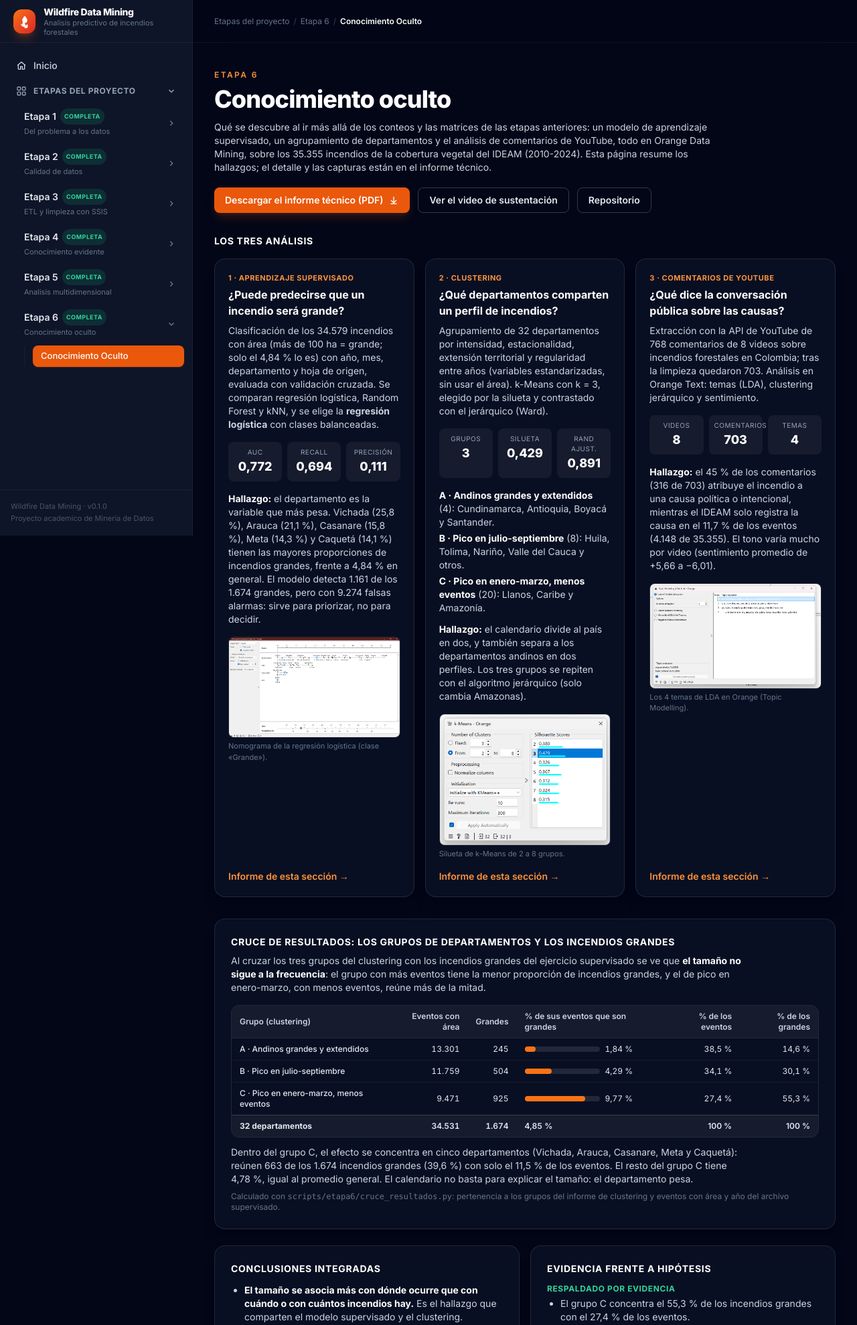
After one commit to sgora96/wildfire-data-mining, a Flask app: page /etapa-6/ in a window 1280 px wide. The commit adds this page. Shown: the top 1979 px of the page at 67% size. Run offline with Flask 3, Linux system fonts and the light colour scheme; some libraries are stand-ins or nearby versions.

Commit message:
feat(etapa6): seccion Conocimiento Oculto en la app

```diff
--- a/app/__init__.py
+++ b/app/__init__.py
@@ -37,6 +37,7 @@ def create_app(config_name: str | None = None) -> Flask:
     from app.etapa3 import etapa3_bp
     from app.etapa4 import etapa4_bp
     from app.etapa5 import etapa5_bp, olap_api_bp
+    from app.etapa6 import etapa6_bp
 
     app.register_blueprint(main_bp)
     app.register_blueprint(api_bp, url_prefix="/api")
@@ -45,6 +46,7 @@ def create_app(config_name: str | None = None) -> Flask:
     app.register_blueprint(etapa3_bp)
     app.register_blueprint(etapa4_bp)
     app.register_blueprint(etapa5_bp)
+    app.register_blueprint(etapa6_bp)
     app.register_blueprint(olap_api_bp)
 
     # --- Manejo de errores en formato JSON para el prefijo /api -------------
--- /dev/null
+++ b/app/templates/etapa6/conocimiento_oculto.html
@@ -0,0 +1,228 @@
+{% extends "_shell.html" %}
+{% block title %}Conocimiento Oculto{% endblock %}
+{% block meta_description %}Etapa 6 - Conocimiento oculto de los incendios de la cobertura vegetal: aprendizaje supervisado, clustering y comentarios de YouTube con Orange Data Mining.{% endblock %}
+{% set repo = 'https://github.com/sgora96/wildfire-data-mining' %}
+{% set pdf = url_for('static', filename='docs/Informe_Etapa6_Conocimiento_Oculto.pdf') %}
+{% block content %}
+
+<p class="text-xs font-semibold uppercase tracking-[0.2em] text-ember-400">Etapa 6</p>
+<h1 class="mt-2 text-3xl font-extrabold tracking-tight text-white sm:text-4xl">Conocimiento oculto</h1>
+<p class="mt-3 max-w-3xl text-sm text-slate-300">
+  Qué se descubre al ir más allá de los conteos y las matrices de las etapas anteriores: un modelo de aprendizaje
+  supervisado, un agrupamiento de departamentos y el análisis de comentarios de YouTube, todo en Orange Data Mining,
+  sobre los 35.355 incendios de la cobertura vegetal del IDEAM (2010-2024). Esta página resume los hallazgos; el
+  detalle y las capturas están en el informe técnico.
+</p>
+
+<div class="mt-5 flex flex-wrap gap-3">
+  <a href="{{ pdf }}" class="inline-flex items-center gap-2 rounded-lg bg-ember-600 px-4 py-2 text-sm font-semibold text-white shadow-lg shadow-ember-600/20 transition hover:bg-ember-500">
+    Descargar el informe técnico (PDF)
+    <svg class="h-4 w-4" viewBox="0 0 24 24" fill="none" stroke="currentColor" stroke-width="2"><path d="M12 4v12M6 12l6 6 6-6M5 20h14"/></svg>
+  </a>
+  <a href="#video" class="inline-flex items-center gap-2 rounded-lg border border-white/20 px-4 py-2 text-sm font-semibold text-slate-200 transition hover:bg-white/10">Ver el video de sustentación</a>
+  <a href="{{ repo }}" target="_blank" rel="noopener" class="inline-flex items-center gap-2 rounded-lg border border-white/20 px-4 py-2 text-sm font-semibold text-slate-200 transition hover:bg-white/10">Repositorio</a>
+</div>
+
+<!-- ===================== LOS TRES ANALISIS ===================== -->
+<section class="mt-8">
+  <h2 class="text-sm font-bold uppercase tracking-wider text-white">Los tres análisis</h2>
+  <div class="mt-4 grid gap-4 lg:grid-cols-3">
+
+    <article class="flex flex-col rounded-2xl border border-white/10 bg-ash-900/60 p-5 shadow-xl">
+      <p class="text-[11px] font-bold uppercase tracking-wider text-ember-400">1 · Aprendizaje supervisado</p>
+      <h3 class="mt-1 text-base font-bold text-white">¿Puede predecirse que un incendio será grande?</h3>
+      <p class="mt-2 text-sm text-slate-300">Clasificación de los 34.579 incendios con área (más de 100 ha = grande; solo el 4,84 % lo es) con año, mes, departamento y hoja de origen, evaluada con validación cruzada. Se comparan regresión logística, Random Forest y kNN, y se elige la <strong>regresión logística</strong> con clases balanceadas.</p>
+      <dl class="mt-4 grid grid-cols-3 gap-2 text-center">
+        <div class="rounded-lg bg-white/5 p-2"><dt class="text-[10px] uppercase tracking-wider text-slate-400">AUC</dt><dd class="text-lg font-extrabold text-white">0,772</dd></div>
+        <div class="rounded-lg bg-white/5 p-2"><dt class="text-[10px] uppercase tracking-wider text-slate-400">Recall</dt><dd class="text-lg font-extrabold text-white">0,694</dd></div>
+        <div class="rounded-lg bg-white/5 p-2"><dt class="text-[10px] uppercase tracking-wider text-slate-400">Precisión</dt><dd class="text-lg font-extrabold text-white">0,111</dd></div>
+      </dl>
+      <p class="mt-4 text-sm text-slate-300"><strong class="text-white">Hallazgo:</strong> el departamento es la variable que más pesa. Vichada (25,8 %), Arauca (21,1 %), Casanare (15,8 %), Meta (14,3 %) y Caquetá (14,1 %) tienen las mayores proporciones de incendios grandes, frente a 4,84 % en general. El modelo detecta 1.161 de los 1.674 grandes, pero con 9.274 falsas alarmas: sirve para priorizar, no para decidir.</p>
+      <img src="{{ url_for('static', filename='etapa6/supervisado_nomograma.png') }}" alt="Nomograma de la regresión logística: el departamento es la variable de mayor peso" class="mt-4 rounded-lg border border-white/10" loading="lazy">
+      <p class="mt-1 text-[11px] text-slate-500">Nomograma de la regresión logística (clase «Grande»).</p>
+      <a href="{{ repo }}/blob/main/docs/etapa6/informe_supervisado.md" target="_blank" rel="noopener" class="mt-auto pt-4 text-sm font-semibold text-ember-400 hover:underline">Informe de esta sección →</a>
+    </article>
+
+    <article class="flex flex-col rounded-2xl border border-white/10 bg-ash-900/60 p-5 shadow-xl">
+      <p class="text-[11px] font-bold uppercase tracking-wider text-ember-400">2 · Clustering</p>
+      <h3 class="mt-1 text-base font-bold text-white">¿Qué departamentos comparten un perfil de incendios?</h3>
+      <p class="mt-2 text-sm text-slate-300">Agrupamiento de 32 departamentos por intensidad, estacionalidad, extensión territorial y regularidad entre años (variables estandarizadas, sin usar el área). k-Means con k = 3, elegido por la silueta y contrastado con el jerárquico (Ward).</p>
+      <dl class="mt-4 grid grid-cols-3 gap-2 text-center">
+        <div class="rounded-lg bg-white/5 p-2"><dt class="text-[10px] uppercase tracking-wider text-slate-400">Grupos</dt><dd class="text-lg font-extrabold text-white">3</dd></div>
+        <div class="rounded-lg bg-white/5 p-2"><dt class="text-[10px] uppercase tracking-wider text-slate-400">Silueta</dt><dd class="text-lg font-extrabold text-white">0,429</dd></div>
+        <div class="rounded-lg bg-white/5 p-2"><dt class="text-[10px] uppercase tracking-wider text-slate-400">Rand ajust.</dt><dd class="text-lg font-extrabold text-white">0,891</dd></div>
+      </dl>
+      <ul class="mt-4 space-y-1 text-sm text-slate-300">
+        <li><strong class="text-white">A · Andinos grandes y extendidos</strong> (4): Cundinamarca, Antioquia, Boyacá y Santander.</li>
+        <li><strong class="text-white">B · Pico en julio-septiembre</strong> (8): Huila, Tolima, Nariño, Valle del Cauca y otros.</li>
+        <li><strong class="text-white">C · Pico en enero-marzo, menos eventos</strong> (20): Llanos, Caribe y Amazonía.</li>
+      </ul>
+      <p class="mt-3 text-sm text-slate-300"><strong class="text-white">Hallazgo:</strong> el calendario divide al país en dos, y también separa a los departamentos andinos en dos perfiles. Los tres grupos se repiten con el algoritmo jerárquico (solo cambia Amazonas).</p>
+      <img src="{{ url_for('static', filename='etapa6/clustering_silueta.png') }}" alt="Silueta promedio de k-Means para k de 2 a 8: el mayor valor es con k = 3" class="mt-4 rounded-lg border border-white/10" loading="lazy">
+      <p class="mt-1 text-[11px] text-slate-500">Silueta de k-Means de 2 a 8 grupos.</p>
+      <a href="{{ repo }}/blob/main/docs/etapa6/informe_clustering.md" target="_blank" rel="noopener" class="mt-auto pt-4 text-sm font-semibold text-ember-400 hover:underline">Informe de esta sección →</a>
+    </article>
+
+    <article class="flex flex-col rounded-2xl border border-white/10 bg-ash-900/60 p-5 shadow-xl">
+      <p class="text-[11px] font-bold uppercase tracking-wider text-ember-400">3 · Comentarios de YouTube</p>
+      <h3 class="mt-1 text-base font-bold text-white">¿Qué dice la conversación pública sobre las causas?</h3>
+      <p class="mt-2 text-sm text-slate-300">Extracción con la API de YouTube de 768 comentarios de 8 videos sobre incendios forestales en Colombia; tras la limpieza quedaron 703. Análisis en Orange Text: temas (LDA), clustering jerárquico y sentimiento.</p>
+      <dl class="mt-4 grid grid-cols-3 gap-2 text-center">
+        <div class="rounded-lg bg-white/5 p-2"><dt class="text-[10px] uppercase tracking-wider text-slate-400">Videos</dt><dd class="text-lg font-extrabold text-white">8</dd></div>
+        <div class="rounded-lg bg-white/5 p-2"><dt class="text-[10px] uppercase tracking-wider text-slate-400">Comentarios</dt><dd class="text-lg font-extrabold text-white">703</dd></div>
+        <div class="rounded-lg bg-white/5 p-2"><dt class="text-[10px] uppercase tracking-wider text-slate-400">Temas</dt><dd class="text-lg font-extrabold text-white">4</dd></div>
+      </dl>
+      <p class="mt-4 text-sm text-slate-300"><strong class="text-white">Hallazgo:</strong> el 45 % de los comentarios (316 de 703) atribuye el incendio a una causa política o intencional, mientras el IDEAM solo registra la causa en el 11,7 % de los eventos (4.148 de 35.355). El tono varía mucho por video (sentimiento promedio de +5,66 a −6,01).</p>
+      <img src="{{ url_for('static', filename='etapa6/youtube_temas.png') }}" alt="Los 4 temas de LDA con sus palabras clave en Orange" class="mt-4 rounded-lg border border-white/10" loading="lazy">
+      <p class="mt-1 text-[11px] text-slate-500">Los 4 temas de LDA en Orange (Topic Modelling).</p>
+      <a href="{{ repo }}/blob/main/docs/etapa6/informe_youtube.md" target="_blank" rel="noopener" class="mt-auto pt-4 text-sm font-semibold text-ember-400 hover:underline">Informe de esta sección →</a>
+    </article>
+  </div>
+</section>
+
+<!-- ===================== CRUCE ===================== -->
+<section class="mt-8 rounded-2xl border border-white/10 bg-ash-900/60 p-6 shadow-xl">
+  <h2 class="text-sm font-bold uppercase tracking-wider text-white">Cruce de resultados: los grupos de departamentos y los incendios grandes</h2>
+  <p class="mt-2 max-w-3xl text-sm text-slate-300">
+    Al cruzar los tres grupos del clustering con los incendios grandes del ejercicio supervisado se ve que
+    <strong class="text-white">el tamaño no sigue a la frecuencia</strong>: el grupo con más eventos tiene la menor proporción de incendios grandes, y el de
+    pico en enero-marzo, con menos eventos, reúne más de la mitad.
+  </p>
+  <div class="mt-4 overflow-x-auto rounded-xl border border-white/10">
+    <table class="w-full border-collapse text-left text-xs text-slate-200">
+      <thead class="bg-white/5 text-slate-300">
+        <tr>
+          <th class="px-3 py-2 font-semibold">Grupo (clustering)</th>
+          <th class="px-3 py-2 text-right font-semibold">Eventos con área</th>
+          <th class="px-3 py-2 text-right font-semibold">Grandes</th>
+          <th class="px-3 py-2 font-semibold">% de sus eventos que son grandes</th>
+          <th class="px-3 py-2 text-right font-semibold">% de los eventos</th>
+          <th class="px-3 py-2 text-right font-semibold">% de los grandes</th>
+        </tr>
+      </thead>
+      <tbody>
+        {% for nombre, eventos, grandes, pct, pe, pg in [
+          ('A · Andinos grandes y extendidos', '13.301', '245', 1.84, '38,5 %', '14,6 %'),
+          ('B · Pico en julio-septiembre', '11.759', '504', 4.29, '34,1 %', '30,1 %'),
+          ('C · Pico en enero-marzo, menos eventos', '9.471', '925', 9.77, '27,4 %', '55,3 %')] %}
+        <tr class="border-t border-white/5">
+          <th class="px-3 py-2 font-medium">{{ nombre }}</th>
+          <td class="px-3 py-2 text-right tabular-nums">{{ eventos }}</td>
+          <td class="px-3 py-2 text-right tabular-nums">{{ grandes }}</td>
+          <td class="px-3 py-2">
+            <div class="flex items-center gap-2">
+              <div class="h-2 w-28 rounded-full bg-white/10"><div class="h-2 rounded-full bg-ember-500" style="width: {{ (pct / 12 * 100)|round(0)|int }}%"></div></div>
+              <span class="tabular-nums">{{ ('%.2f'|format(pct))|replace('.', ',') }} %</span>
+            </div>
+          </td>
+          <td class="px-3 py-2 text-right tabular-nums">{{ pe }}</td>
+          <td class="px-3 py-2 text-right tabular-nums">{{ pg }}</td>
+        </tr>
+        {% endfor %}
+      </tbody>
+      <tfoot class="border-t border-white/20 bg-white/5 font-semibold">
+        <tr><th class="px-3 py-2">32 departamentos</th><td class="px-3 py-2 text-right tabular-nums">34.531</td><td class="px-3 py-2 text-right tabular-nums">1.674</td><td class="px-3 py-2 tabular-nums">4,85 %</td><td class="px-3 py-2 text-right">100 %</td><td class="px-3 py-2 text-right">100 %</td></tr>
+      </tfoot>
+    </table>
+  </div>
+  <p class="mt-3 max-w-3xl text-sm text-slate-300">
+    Dentro del grupo C, el efecto se concentra en cinco departamentos (Vichada, Arauca, Casanare, Meta y Caquetá): reúnen 663 de los 1.674
+    incendios grandes (39,6 %) con solo el 11,5 % de los eventos. El resto del grupo C tiene 4,78 %, igual al promedio general.
+    El calendario no basta para explicar el tamaño: el departamento pesa.
+  </p>
+  <p class="mt-2 text-xs text-slate-500">Calculado con <code class="font-mono">scripts/etapa6/cruce_resultados.py</code>: pertenencia a los grupos del informe de clustering y eventos con área y año del archivo supervisado.</p>
+</section>
+
+<!-- ===================== CONCLUSIONES ===================== -->
+<section class="mt-6 grid gap-4 lg:grid-cols-2">
+  <article class="rounded-2xl border border-white/10 bg-ash-900/60 p-6 shadow-xl">
+    <h2 class="text-sm font-bold uppercase tracking-wider text-white">Conclusiones integradas</h2>
+    <ul class="mt-3 list-disc space-y-2 pl-5 text-sm text-slate-300">
+      <li><strong class="text-white">El tamaño se asocia más con dónde ocurre que con cuándo o con cuántos incendios hay.</strong> Es el hallazgo que comparten el modelo supervisado y el clustering.</li>
+      <li><strong class="text-white">Coinciden en lo territorial:</strong> los cinco departamentos de mayor proporción de incendios grandes están todos en el grupo C.</li>
+      <li><strong class="text-white">Difieren:</strong> el grupo andino A tiene los incendios más frecuentes y regulares, pero la menor proporción de grandes (1,84 %).</li>
+      <li><strong class="text-white">Los comentarios aportan lo que no hay en los datos:</strong> una narrativa pública que da por hecha la intencionalidad, frente a un registro que desconoce la causa en casi nueve de cada diez eventos. Los 8 videos tratan de la zona andina; ninguno, de un departamento del grupo C.</li>
+    </ul>
+  </article>
+  <article class="rounded-2xl border border-white/10 bg-ash-900/60 p-6 shadow-xl">
+    <h2 class="text-sm font-bold uppercase tracking-wider text-white">Evidencia frente a hipótesis</h2>
+    <p class="mt-3 text-xs font-bold uppercase tracking-wider text-emerald-400">Respaldado por evidencia</p>
+    <ul class="mt-1 list-disc space-y-1 pl-5 text-sm text-slate-300">
+      <li>El grupo C concentra el 55,3 % de los incendios grandes con el 27,4 % de los eventos.</li>
+      <li>El departamento es la variable que más pesa para predecir un incendio grande (AUC 0,772).</li>
+      <li>Hay 3 perfiles de departamentos, estables frente al algoritmo.</li>
+      <li>El 45 % de los comentarios atribuye el incendio a una causa política o intencional; el IDEAM registra la causa en el 11,7 % de los eventos.</li>
+    </ul>
+    <p class="mt-4 text-xs font-bold uppercase tracking-wider text-amber-400">Hipótesis por validar</p>
+    <ul class="mt-1 list-disc space-y-1 pl-5 text-sm text-slate-300">
+      <li>Que la concentración en esos departamentos se deba a la vegetación de sabana abierta o a diferencias de respuesta y reporte.</li>
+      <li>Que la estacionalidad se deba al régimen de lluvias.</li>
+      <li>Que los incendios sean realmente provocados: es una percepción de quienes comentaron.</li>
+      <li>Que el modelo se sostenga en el tiempo: con 2023-2024 el AUC baja a 0,70.</li>
+    </ul>
+  </article>
+</section>
+
+<section class="mt-6 rounded-2xl border border-white/10 bg-ash-900/60 p-6 shadow-xl">
+  <h2 class="text-sm font-bold uppercase tracking-wider text-white">Decisiones que podrían apoyarse</h2>
+  <ul class="mt-3 list-disc space-y-2 pl-5 text-sm text-slate-300">
+    <li>Priorizar la respuesta ante incendios extensos antes de enero en Vichada, Arauca, Casanare, Meta y Caquetá.</li>
+    <li>Preparar la zona andina por frecuencia y por temporada (antes de enero en el grupo A y antes de julio en el grupo B), sin dimensionarla como la de los incendios más extensos.</li>
+    <li>Usar el modelo para priorizar departamentos y meses, no como alarma automática: con una precisión de 11 % el umbral debe ajustarse al costo de una falsa alarma.</li>
+    <li>Mejorar el registro de la causa y de la cobertura, que hoy faltan en la mayoría de los eventos.</li>
+  </ul>
+</section>
+
+<!-- ===================== INFORME Y VIDEO ===================== -->
+<section id="video" class="mt-6 grid gap-4 lg:grid-cols-2">
+  <article class="rounded-2xl border border-white/10 bg-ash-900/60 p-6 shadow-xl">
+    <h2 class="text-sm font-bold uppercase tracking-wider text-white">Informe técnico</h2>
+    <p class="mt-2 text-sm text-slate-300">Informe en PDF con el contexto, los datos y sus transformaciones, los flujos de Orange (widgets, conexiones y parámetros), la evaluación de los tres modelos, el clustering, el análisis de comentarios y las conclusiones integradas, con capturas explicadas.</p>
+    <a href="{{ pdf }}" class="mt-4 inline-flex items-center gap-2 rounded-lg bg-ember-600 px-4 py-2 text-sm font-semibold text-white shadow-lg shadow-ember-600/20 transition hover:bg-ember-500">
+      Descargar el informe técnico (PDF)
+      <svg class="h-4 w-4" viewBox="0 0 24 24" fill="none" stroke="currentColor" stroke-width="2"><path d="M12 4v12M6 12l6 6 6-6M5 20h14"/></svg>
+    </a>
+  </article>
+  <article class="rounded-2xl border border-white/10 bg-ash-900/60 p-6 shadow-xl">
+    <h2 class="text-sm font-bold uppercase tracking-wider text-white">Video de sustentación</h2>
+    {% if video_embed %}
+    <div class="mt-3 aspect-video overflow-hidden rounded-xl border border-white/10">
+      <iframe src="{{ video_embed }}" title="Video de sustentación de la Etapa 6" class="h-full w-full" allowfullscreen loading="lazy"></iframe>
+    </div>
+    <a href="{{ video_url }}" target="_blank" rel="noopener" class="mt-3 inline-block text-sm font-semibold text-ember-400 hover:underline">Abrir el video en una pestaña nueva →</a>
+    {% elif video_url %}
+    <p class="mt-2 text-sm text-slate-300">Explicación, de máximo 10 minutos, de los hallazgos de cada sección, la selección del modelo, la interpretación de los grupos y las conclusiones.</p>
+    <a href="{{ video_url }}" target="_blank" rel="noopener" class="mt-4 inline-flex items-center gap-2 rounded-lg bg-ember-600 px-4 py-2 text-sm font-semibold text-white shadow-lg shadow-ember-600/20 transition hover:bg-ember-500">Ver el video</a>
+    {% else %}
+    <p class="mt-2 text-sm text-slate-300">Explicación, de máximo 10 minutos, de los hallazgos de cada sección, la selección del modelo, la interpretación de los grupos y las conclusiones.</p>
+    <p class="mt-3 rounded-lg border border-dashed border-white/15 p-3 text-sm text-slate-400">El enlace del video aún no está disponible. Se publicará aquí en cuanto esté listo.</p>
+    {% endif %}
+  </article>
+</section>
+
+<!-- ===================== LIMITACIONES, REPOSITORIO Y REPRODUCCION ===================== -->
+<section class="mt-6 grid gap-4 lg:grid-cols-2">
+  <article class="rounded-2xl border border-white/10 bg-ash-900/60 p-6 shadow-xl">
+    <h2 class="text-sm font-bold uppercase tracking-wider text-white">Limitaciones</h2>
+    <ul class="mt-3 list-disc space-y-2 pl-5 text-sm text-slate-300">
+      <li>Los datos del IDEAM son eventos reportados, y el reporte cambia entre hojas de origen y años.</li>
+      <li>La muestra de YouTube es pequeña: 8 videos, uno con el 42,7 % de los comentarios. Son opiniones de quienes comentaron, no de toda la población.</li>
+      <li>Los 8 videos son de agosto y septiembre de 2026; los datos del IDEAM llegan hasta 2024. El contraste es de enfoque, no de los mismos incendios.</li>
+      <li>El modelo usa pocas variables: causa y cobertura faltan en la mayoría de los eventos y las coordenadas son nulas en el 97 %.</li>
+      <li>Toda relación encontrada es una asociación, no una causa.</li>
+    </ul>
+  </article>
+  <article class="rounded-2xl border border-white/10 bg-ash-900/60 p-6 shadow-xl">
+    <h2 class="text-sm font-bold uppercase tracking-wider text-white">Repositorio y cómo reproducirlo</h2>
+    <ul class="mt-3 space-y-2 text-sm text-slate-300">
+      <li><strong class="text-white">Flujos de Orange:</strong> <a class="text-ember-400 hover:underline" href="{{ repo }}/tree/main/orange" target="_blank" rel="noopener"><code class="font-mono">orange/</code></a> (supervisado, clustering y texto).</li>
+      <li><strong class="text-white">Código y scripts:</strong> <a class="text-ember-400 hover:underline" href="{{ repo }}/tree/main/scripts/etapa6" target="_blank" rel="noopener"><code class="font-mono">scripts/etapa6/</code></a> (preparación de datos, extracción y limpieza de comentarios, cruce de resultados).</li>
+      <li><strong class="text-white">Datos:</strong> <a class="text-ember-400 hover:underline" href="{{ repo }}/tree/main/data/etapa6" target="_blank" rel="noopener"><code class="font-mono">data/etapa6/</code></a>. Los comentarios se publican sin datos de sus autores y sin la clave de la API.</li>
+      <li><strong class="text-white">Informes por sección y conclusiones:</strong> <a class="text-ember-400 hover:underline" href="{{ repo }}/tree/main/docs/etapa6" target="_blank" rel="noopener"><code class="font-mono">docs/etapa6/</code></a>.</li>
+      <li><strong class="text-white">Fuente de los datos:</strong> BD-ICV del IDEAM, 2010-2024.</li>
+    </ul>
+    <p class="mt-3 text-xs text-slate-500">Para abrir los flujos se necesita Orange 3.40 (con el complemento Text para el de YouTube); las instrucciones de cada sección están en su informe.</p>
+  </article>
+</section>
+
+{% endblock %}
--- a/freeze.py
+++ b/freeze.py
@@ -58,6 +58,7 @@ def dashboard_pages():
         "etapa5.vista2",
         "etapa5.vista3",
         "etapa5.vista4",
+        "etapa6.conocimiento_oculto",
     ):
         yield endpoint, {}
 
```
Also changed, not shown: app/etapa6.py (added, +42 -0 lines), app/navigation.py (+12 -1 lines), app/templates/index.html (+28 -0 lines), app/static/etapa6/clustering_silueta.png (added), app/static/etapa6/supervisado_nomograma.png (added), app/static/etapa6/youtube_temas.png (added), 1 other file.
